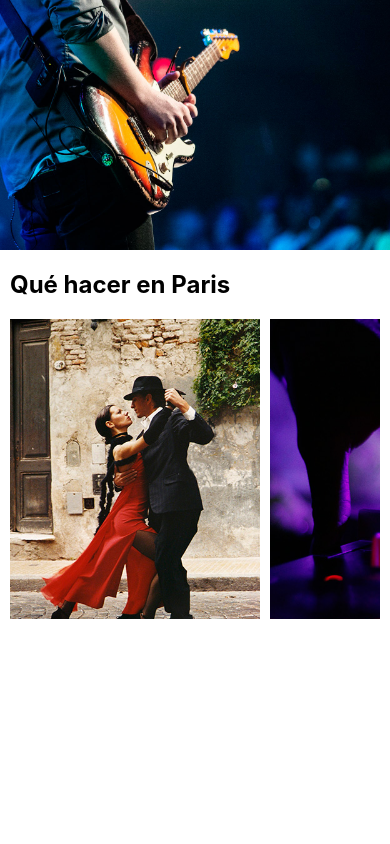
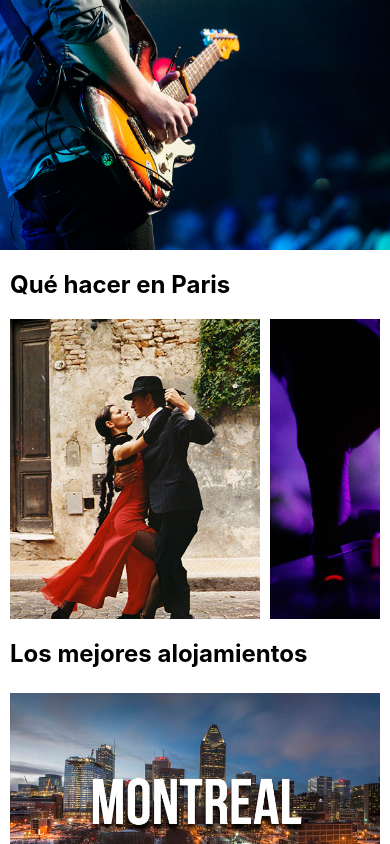
Before and after one commit to kkevin7/layouts-react-native, a React Native app: screen / in a window 390 px wide. Built offline with nearby package versions, Linux system fonts and the light colour scheme.

Commit message:
enhacement the scrollview

```diff
--- a/App.js
+++ b/App.js
@@ -4,7 +4,7 @@ import {StyleSheet, ScrollView, View, Text, Image} from 'react-native';
 const App = () => {
   return (
     <>
-      <View>
+      <ScrollView>
         <View style={styles.bannerContainer}>
           <Image
             style={styles.banner}
@@ -46,8 +46,30 @@ const App = () => {
               />
             </View>
           </ScrollView>
+
+          <Text style={styles.titulo}>Los mejores alojamientos</Text>
+          <View>
+            <View>
+              <Image
+                style={styles.mejores}
+                source={require('./assets/img/mejores1.jpg')}
+              />
+            </View>
+            <View>
+              <Image
+                style={styles.mejores}
+                source={require('./assets/img/mejores2.jpg')}
+              />
+            </View>
+            <View>
+              <Image
+                style={styles.mejores}
+                source={require('./assets/img/mejores3.jpg')}
+              />
+            </View>
+          </View>
         </View>
-      </View>
+      </ScrollView>
     </>
   );
 };
@@ -73,6 +95,11 @@ const styles = StyleSheet.create({
   contenedor: {
     marginHorizontal: 10,
   },
+  mejores: {
+    width: '100%',
+    height: 200,
+    marginVertical: 5,
+  }
 });
 
 export default App;
```
